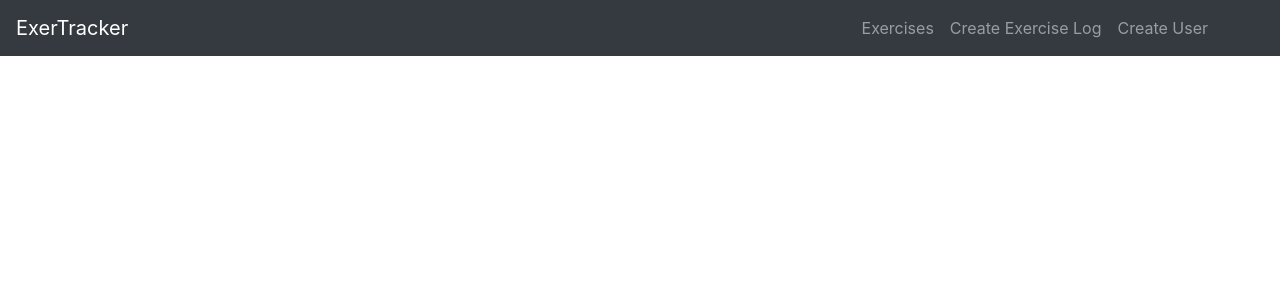
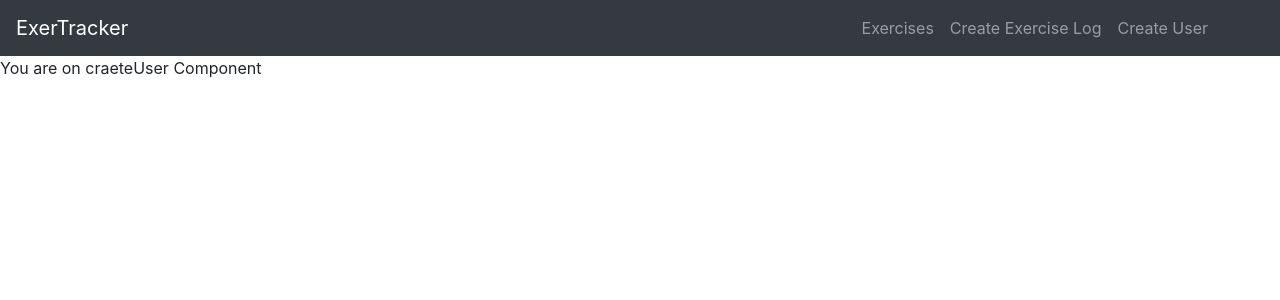
Before and after one commit to Daggron/exercise-tracker, a React (Create React App) app: page /user in a window 1280 px wide. Shown: the top 300 px of the page. Built offline with nearby package versions, Linux system fonts and the light colour scheme.

Commit message:
Added basic components

```diff
--- a/src/App.js
+++ b/src/App.js
@@ -2,15 +2,19 @@ import React from 'react';
 import 'bootstrap/dist/css/bootstrap.min.css';
 import {BrowserRouter as Router, Route} from 'react-router-dom';
 import Navbar from './components/navbar.components';
+import ExerciseList from './components/exerciseList.components'
+import EditExercise from './components/edit-exercise.components'
+import CreateUser from './components/createuser.components'
+import CreateExercise from './components/create-exercise.components'
 
 function App() {
   return (
    <Router>
      <Navbar />
-     {/* <Route path="/" exact component={ExerciseList} />
+     <Route path="/" exact component={ExerciseList} />
      <Route path="/edit/:id" component={EditExercise} />
      <Route path="/create" component={CreateExercise} />
-     <Route path="/user" component={CreateUser} /> */}
+     <Route path="/user" component={CreateUser} />
 
    </Router>
   );
--- /dev/null
+++ b/src/components/create-exercise.components.jsx
@@ -0,0 +1,13 @@
+import React from 'react';
+
+export default class CreateExercise extends React.Component{
+    render(){
+        return(
+            <div>
+                <p>
+                    You are on CreateExercise componet
+                </p>
+            </div>
+        )
+    }
+}
--- /dev/null
+++ b/src/components/createuser.components.jsx
@@ -0,0 +1,13 @@
+import React from 'react';
+
+export default class CreateUser extends React.Component{
+    render(){
+        return(
+            <div>
+                <p>
+                    You are on craeteUser Component
+                </p>
+            </div>
+        )
+    }
+}
--- /dev/null
+++ b/src/components/edit-exercise.components.jsx
@@ -0,0 +1,13 @@
+import React from 'react';
+
+export default class EditExercise extends React.Component{
+    render(){
+        return(
+            <div>
+                <p>
+                    You are now on edit exercise components
+                </p>
+            </div>
+        )
+    }
+}
--- /dev/null
+++ b/src/components/exerciseList.components.jsx
@@ -0,0 +1,13 @@
+import React from 'react';
+
+export default class ExerciseList extends React.Component{
+    render(){
+        return(
+            <div>
+                <p>
+                    You are on exercise List component
+                </p>
+            </div>
+        )
+    }
+}
```
